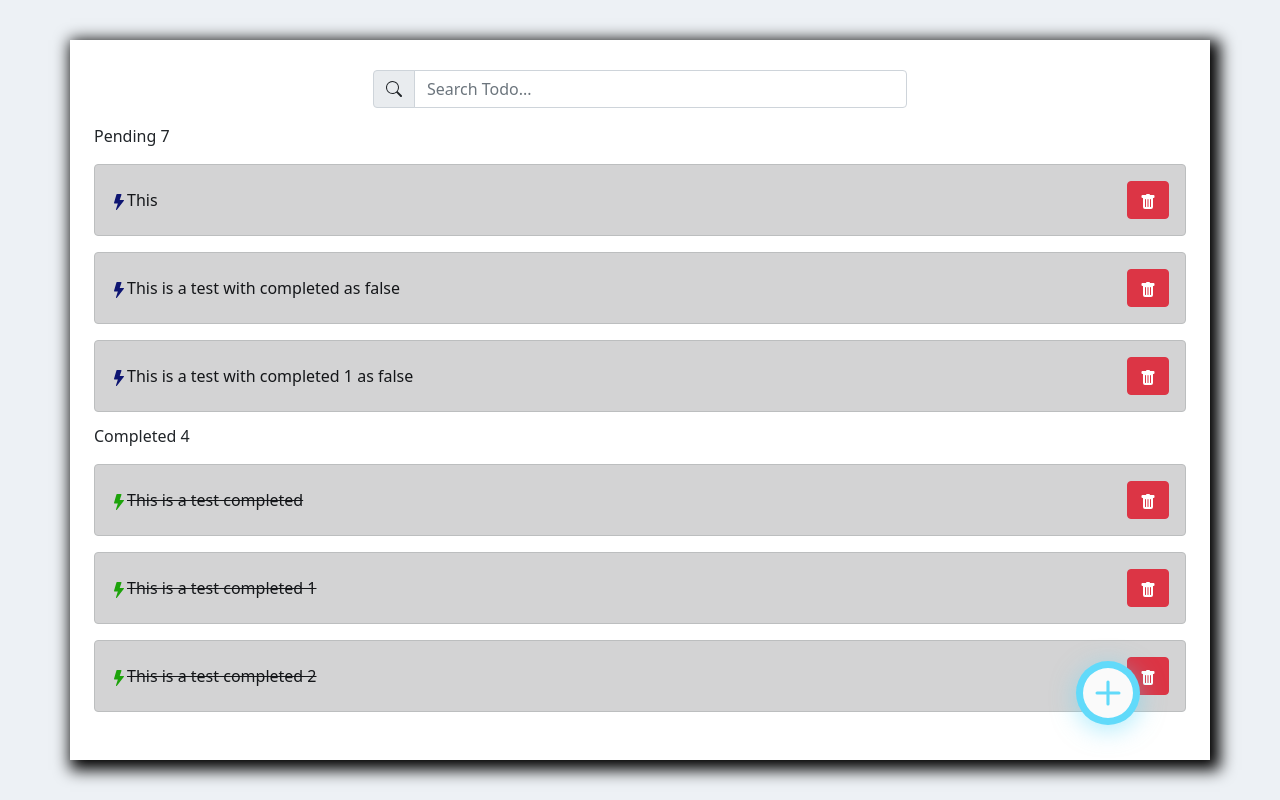
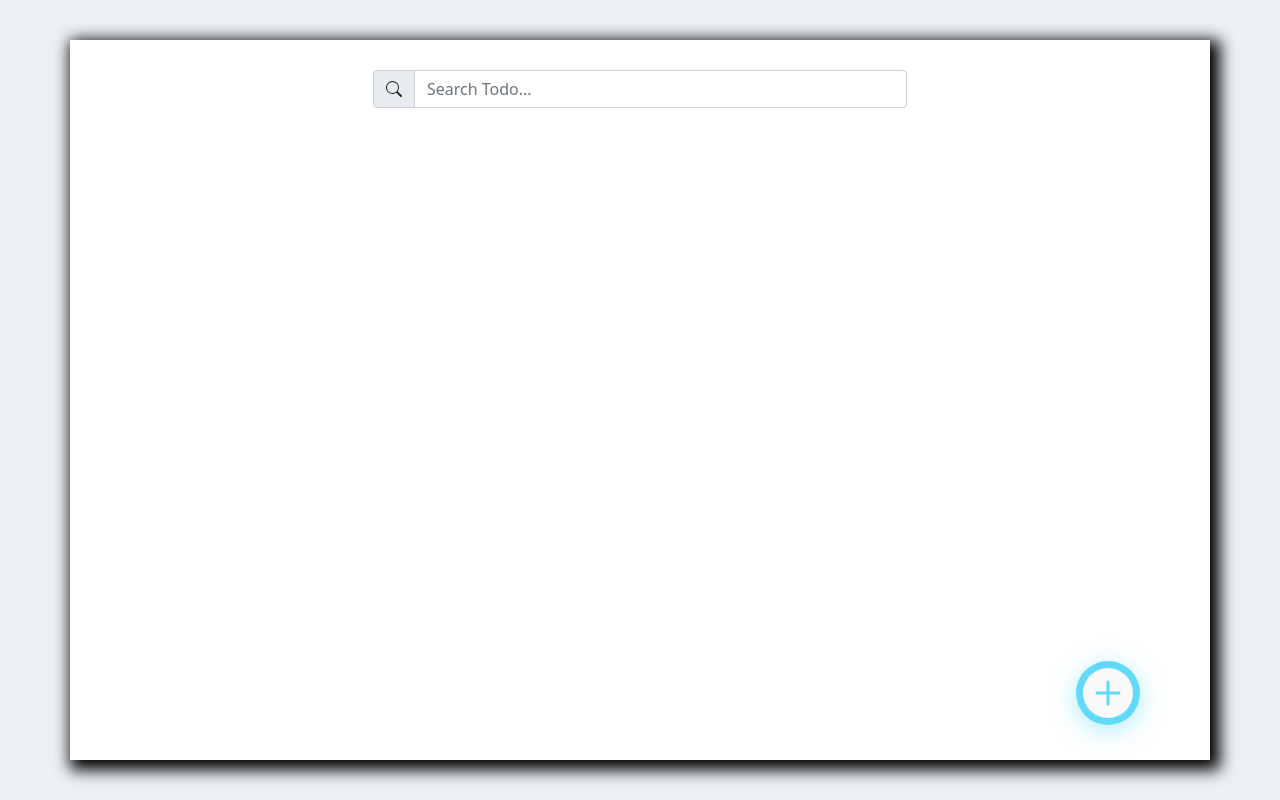
Before and after one commit to rzela/todo-app-react, a React (Create React App) app: page / in a window 1280 px wide. Built offline with nearby package versions, Linux system fonts and the light colour scheme.

Commit message:
adding style

```diff
--- a/src/TodoContext/index.js
+++ b/src/TodoContext/index.js
@@ -3,21 +3,7 @@ import React from 'react';
 const TodoContext = React.createContext();
 
 const InternalTodoProvider = (props) => {
-	const dummyTodoList = [
-		{ text: 'This', completed: false },
-		{ text: 'This is a test with completed as false', completed: false },
-		{ text: 'This is a test with completed 1 as false', completed: false },
-		{ text: 'This is a test with completed 2 as false', completed: false },
-		{ text: 'This is a test completed', completed: true },
-		{ text: 'This is a test with completed 3 as false', completed: false },
-		{ text: 'This is a test with completed 4 as false', completed: false },
-		{ text: 'This is a test with completed 5 as false', completed: false },
-		{ text: 'This is a test completed 1', completed: true },
-		{ text: 'This is a test completed 2', completed: true },
-		{ text: 'This is a test completed 3', completed: true },
-	];
-
-	const [todos, setTodos] = React.useState(dummyTodoList);
+	const [todos, setTodos] = React.useState([]);
 	const [filterTodoText, setFilterTodoText] = React.useState('');
 	const [openModal, setToggleModal] = React.useState(false);
 
--- a/src/components/TodoGroupList.js
+++ b/src/components/TodoGroupList.js
@@ -2,6 +2,7 @@ import React from 'react';
 import { TodoContext } from '../TodoContext';
 import { TodoItem } from './TodoItem';
 
+import { Button, Badge } from 'react-bootstrap';
 import '../styles/TodoGroupList.css';
 
 const TodoGroupList = ({ completed }) => {
@@ -17,12 +18,16 @@ const TodoGroupList = ({ completed }) => {
 
 	const isEmpty = filteredTodoList.length === 0;
 
+	const message = completed ? 'Completed ' : 'Pending ';
+
+	const variant = !completed ? 'primary' : 'success';
+
 	return (
 		<div>
 			{!isEmpty && counter && (
-				<p>
-					{completed ? 'Completed' : 'Pending'} {counter}
-				</p>
+				<Button className='counter' variant={variant}>
+					{message} <Badge bg="secondary">{counter}</Badge>
+				</Button>
 			)}
 			<div className="group-list">
 				{filteredTodoList.map((todo) => (
--- a/src/components/TodoItem.js
+++ b/src/components/TodoItem.js
@@ -16,19 +16,20 @@ const TodoItem = ({ todo }) => {
 	return (
 		<>
 			<Alert key={todo.text} variant="dark" className="todo-item">
-				<span>
-					<span
+				<span className="todo-item">
+					<Button
 						onClick={() => {
 							onCompleteTodo(todo.text);
 						}}
 						className={
 							todo.completed
-								? 'check-icon-completed'
-								: 'check-icon'
+								? 'check-icon-completed icon'
+								: 'check-icon icon'
 						}
+						variant={todo.completed ? 'dark' : 'outline-dark'}
 					>
 						<LightningFill />
-					</span>
+					</Button>
 					<span className={todo.completed ? 'todo-completed' : ''}>
 						{todo.text}
 					</span>
--- a/src/styles/TodoGroupList.css
+++ b/src/styles/TodoGroupList.css
@@ -2,3 +2,6 @@
 	height: 260px;
 	overflow-y: auto;
 }
+.counter {
+	margin-bottom: 10px;
+}
--- a/src/styles/TodoItem.css
+++ b/src/styles/TodoItem.css
@@ -27,3 +27,9 @@
 .todo-completed {
 	text-decoration: line-through;
 }
+
+.icon {
+	margin-right: 20px;
+	font-size: 20px;
+	display: flex;
+}
```
